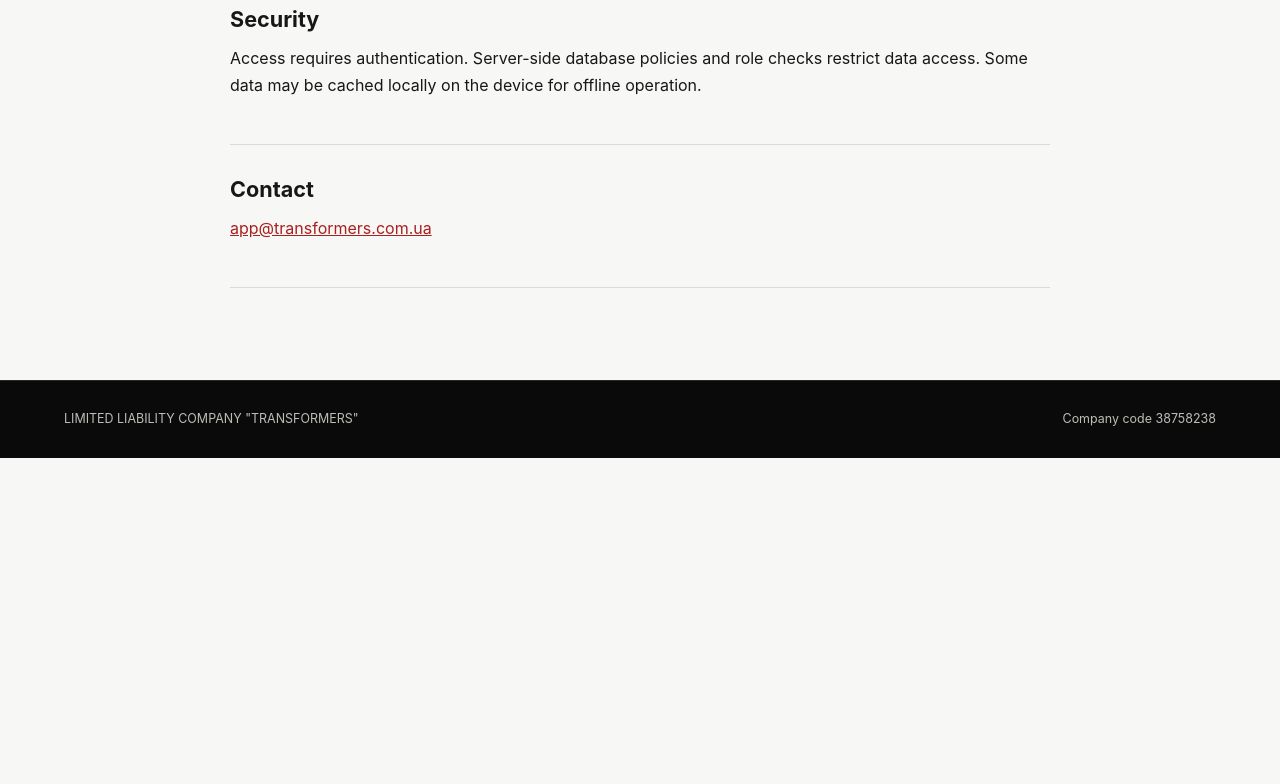
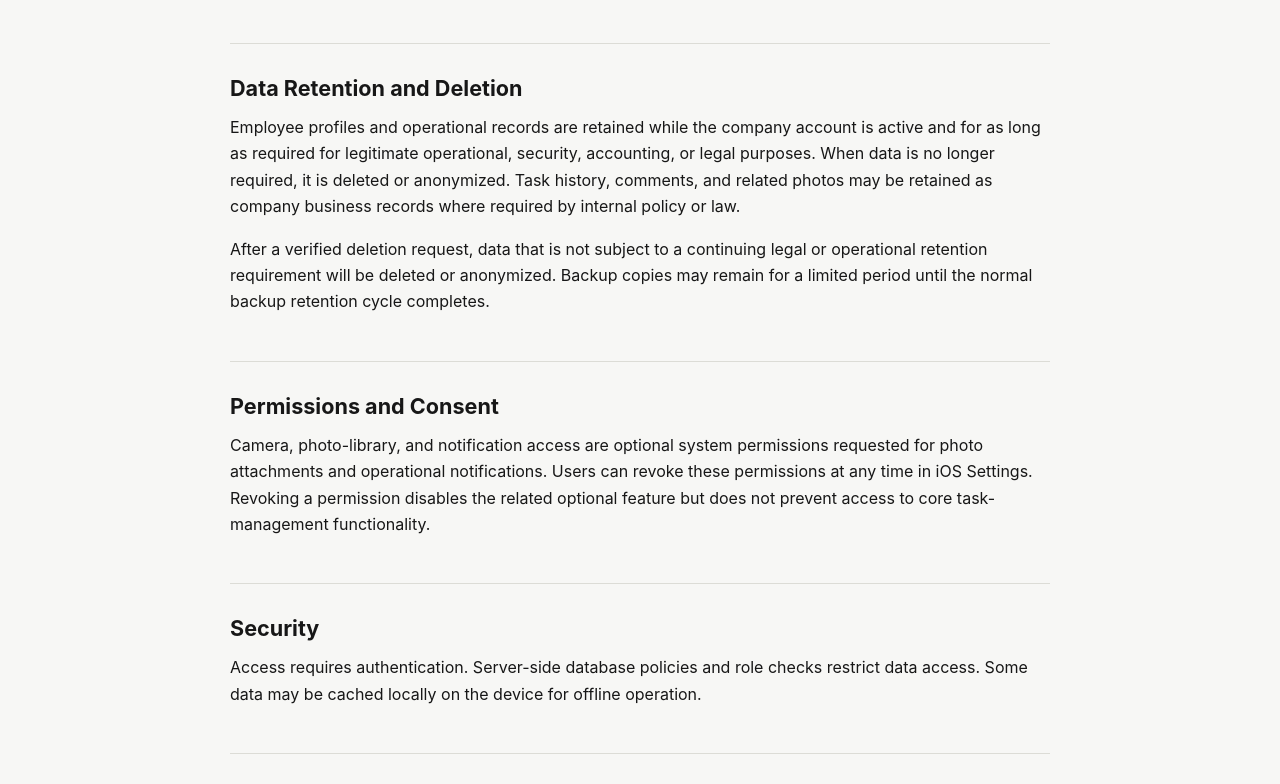
Before and after one commit to ahmeddjsicnrjs-jpg/transformers-app-support, a plain HTML site: page privacy.html in a window 1280 px wide. Shown: the part 1666-2450 px from the top of the page. Before the commit the page ends 2124 px from the top, so only its background shows below. Drawn offline with Linux system fonts and the light colour scheme.

Commit message:
Clarify data retention and permission controls

```diff
--- a/privacy.html
+++ b/privacy.html
@@ -45,6 +45,7 @@
       <section>
         <h2>Storage and Service Providers</h2>
         <p>Application data is stored in Supabase. Photos attached to comments are stored in Supabase Storage. Push notifications are delivered through Expo Notifications and platform notification services provided by Apple and Google.</p>
+        <p>These service providers process data only to provide the application infrastructure and delivery services. We require service providers to protect data consistently with this policy and applicable law.</p>
       </section>
       <section>
         <h2>Sharing</h2>
@@ -53,6 +54,15 @@
       <section>
         <h2>Account and Data Requests</h2>
         <p>The app does not provide public account creation. Accounts are created and managed by the company administrator. To request correction, restriction, or deletion of company account data, contact the company administrator or email <a href="mailto:app@transformers.com.ua">app@transformers.com.ua</a>.</p>
+      </section>
+      <section>
+        <h2>Data Retention and Deletion</h2>
+        <p>Employee profiles and operational records are retained while the company account is active and for as long as required for legitimate operational, security, accounting, or legal purposes. When data is no longer required, it is deleted or anonymized. Task history, comments, and related photos may be retained as company business records where required by internal policy or law.</p>
+        <p>After a verified deletion request, data that is not subject to a continuing legal or operational retention requirement will be deleted or anonymized. Backup copies may remain for a limited period until the normal backup retention cycle completes.</p>
+      </section>
+      <section>
+        <h2>Permissions and Consent</h2>
+        <p>Camera, photo-library, and notification access are optional system permissions requested for photo attachments and operational notifications. Users can revoke these permissions at any time in iOS Settings. Revoking a permission disables the related optional feature but does not prevent access to core task-management functionality.</p>
       </section>
       <section>
         <h2>Security</h2>
```
